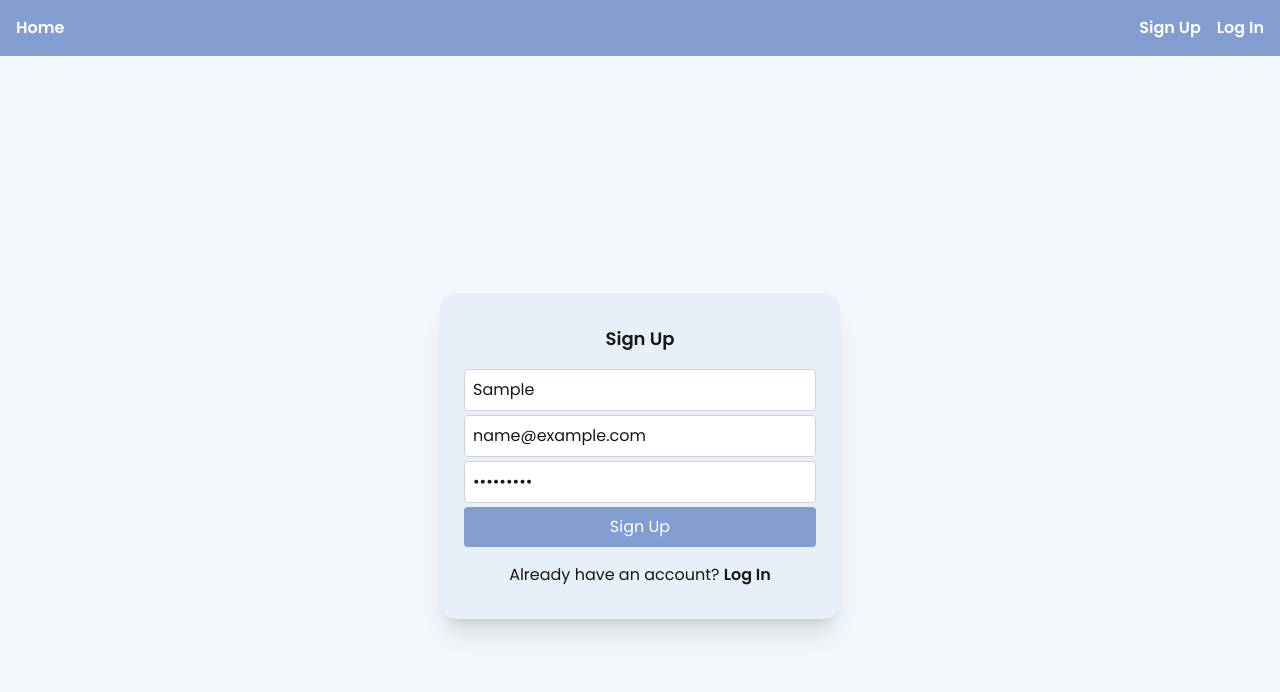
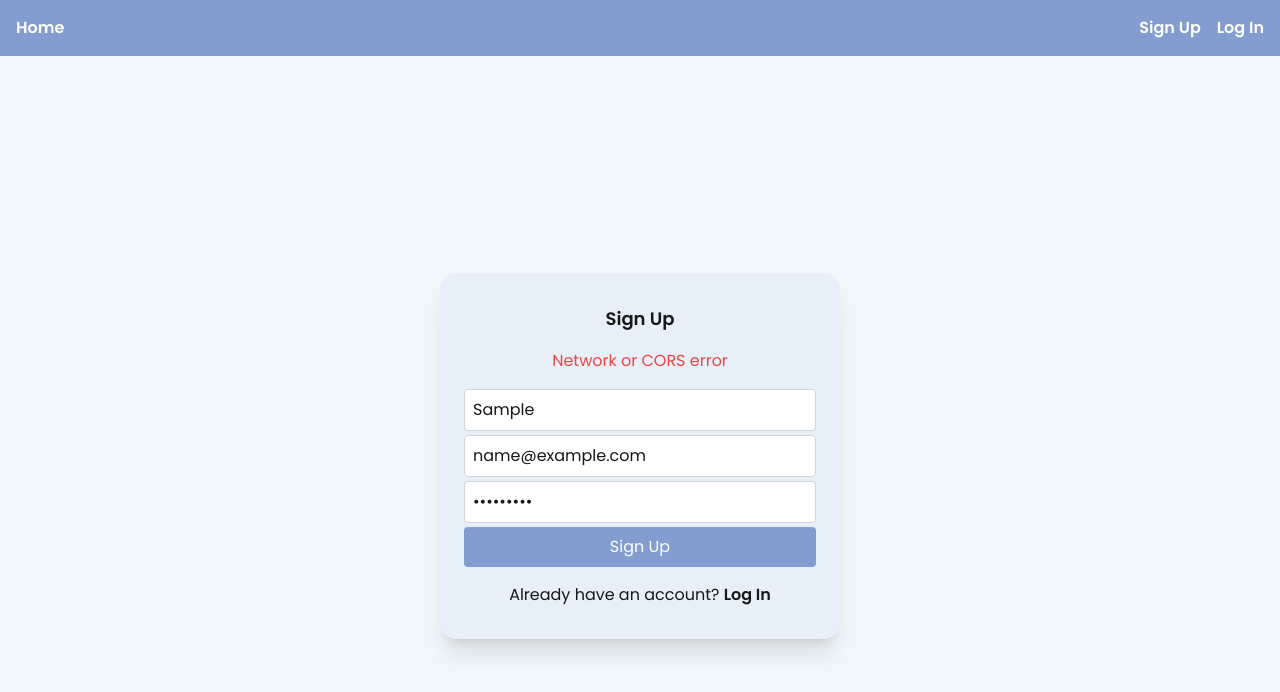
Before and after one commit to zeyneptekiin/user-auth-case, a Next.js app: page /signup in a window 1280 px wide. Both pictures are taken after typing "Sample", "name@example.com", "Sample123" into the empty fields and a click on the button "Sign Up". Shown: the top 692 px of the page. Built offline with nearby package versions, Linux system fonts and the light colour scheme; no server answers.

Commit message:
[Add] error message and popup to SignUp Page

```diff
--- a/src/app/signup/page.tsx
+++ b/src/app/signup/page.tsx
@@ -50,6 +50,18 @@ export default function SignUp() {
         <div className="flex items-center justify-center min-h-screen p-8 bg-lightest-blue">
             <div className="w-[400px] text-center bg-lighter-blue px-6 py-8 rounded-2xl shadow-xl">
                 <h2 className="text-lg font-semibold mb-4">Sign Up</h2>
+
+                {errorMessage && <p className="text-red-500 mb-4">{errorMessage}</p>}
+
+                {successMessage && showPopup && (
+                    <div className="fixed top-0 left-0 w-full h-full flex items-center justify-center bg-black bg-opacity-50">
+                        <div className="bg-white p-4 rounded shadow-md text-center">
+                            <p className="text-green-500 mb-4">{successMessage}</p>
+                            <p>You will be redirected to login page in 5 seconds...</p>
+                        </div>
+                    </div>
+                )}
+
                 <form onSubmit={handleSubmit(onSubmit)}>
                     <Input
                         type="text"
```
